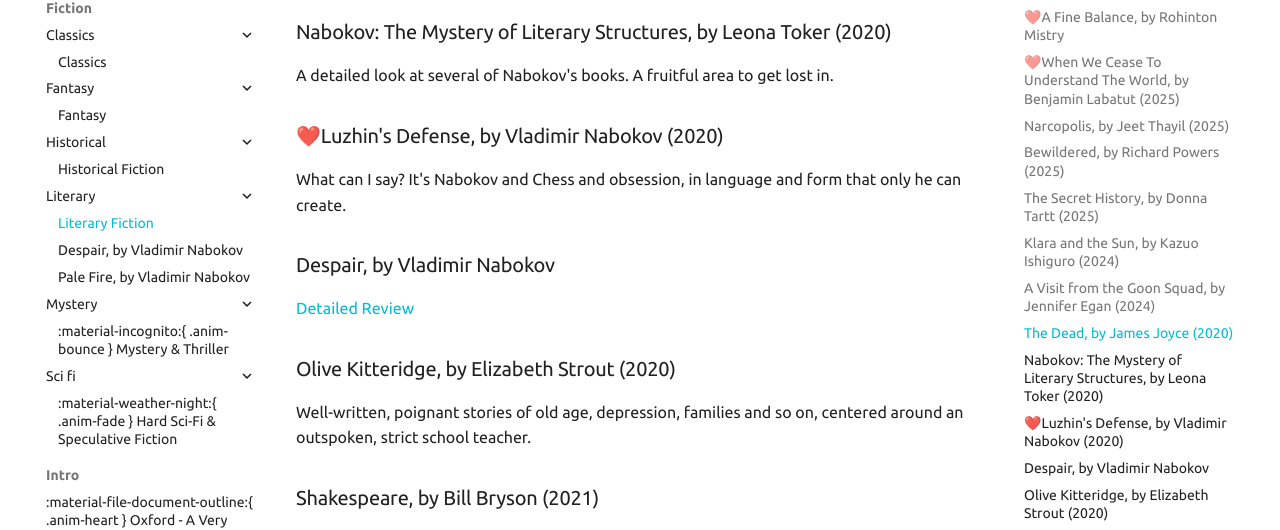
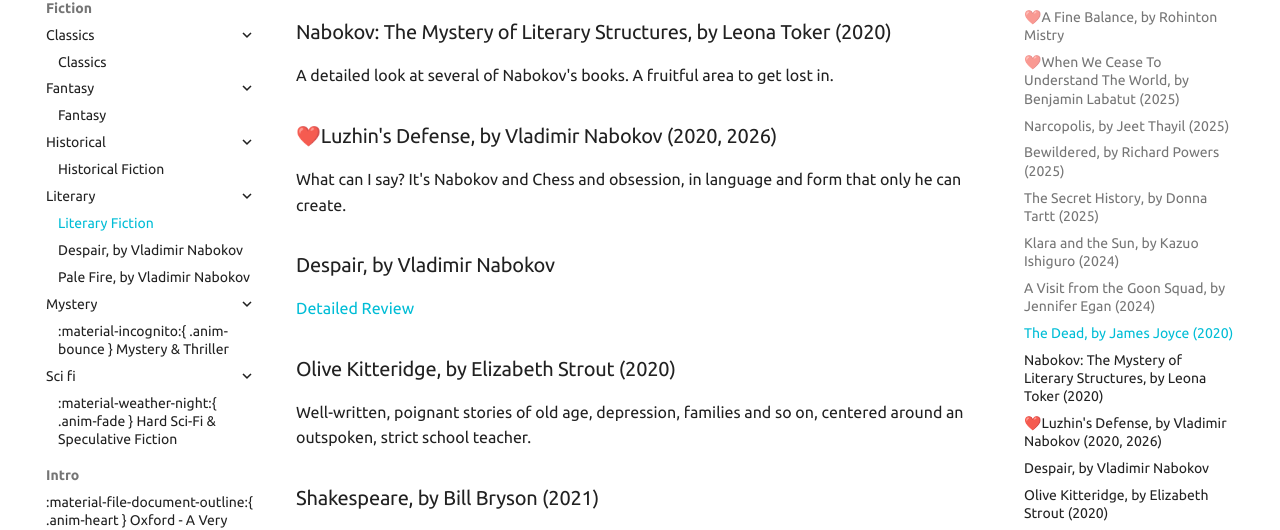
Before and after one commit to arunsrin/arunsrin.mkdocs, an MkDocs documentation site: the page built from home/books/fiction/literary/index.md, in a window 1280 px wide and 900 px high, scrolled down 1373 px. Shown: the part 136-666 px from the top of the window. Built offline with MkDocs 1.6.1 and Material for MkDocs 9.7.7, drawn with Linux system fonts in a browser that asks for light colours; comment, search, counter and statistics services are not loaded.

Commit message:
Read Luzhin's Defense, again
Updated publication year for 'Luzhin's Defense'.

```diff
--- a/home/books/fiction/literary/index.md
+++ b/home/books/fiction/literary/index.md
@@ -44,7 +44,7 @@ Short and bitter-sweet story.
 ### Nabokov: The Mystery of Literary Structures, by Leona Toker (2020)
 A detailed look at several of Nabokov's books. A fruitful area to get lost in.
 
-### ❤️Luzhin's Defense, by Vladimir Nabokov (2020)
+### ❤️Luzhin's Defense, by Vladimir Nabokov (2020, 2026)
 What can I say? It's Nabokov and Chess and obsession, in language and form that only he can create.
 
 ### Despair, by Vladimir Nabokov
```
